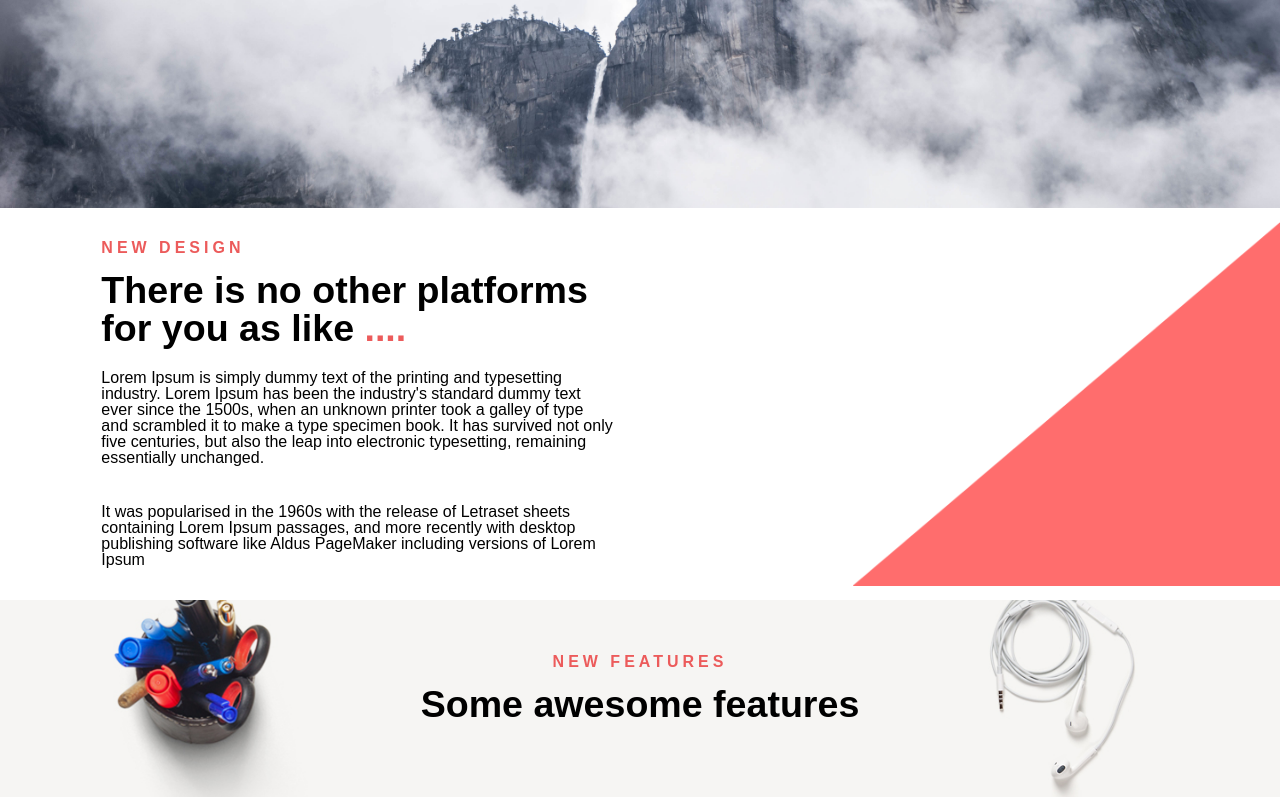
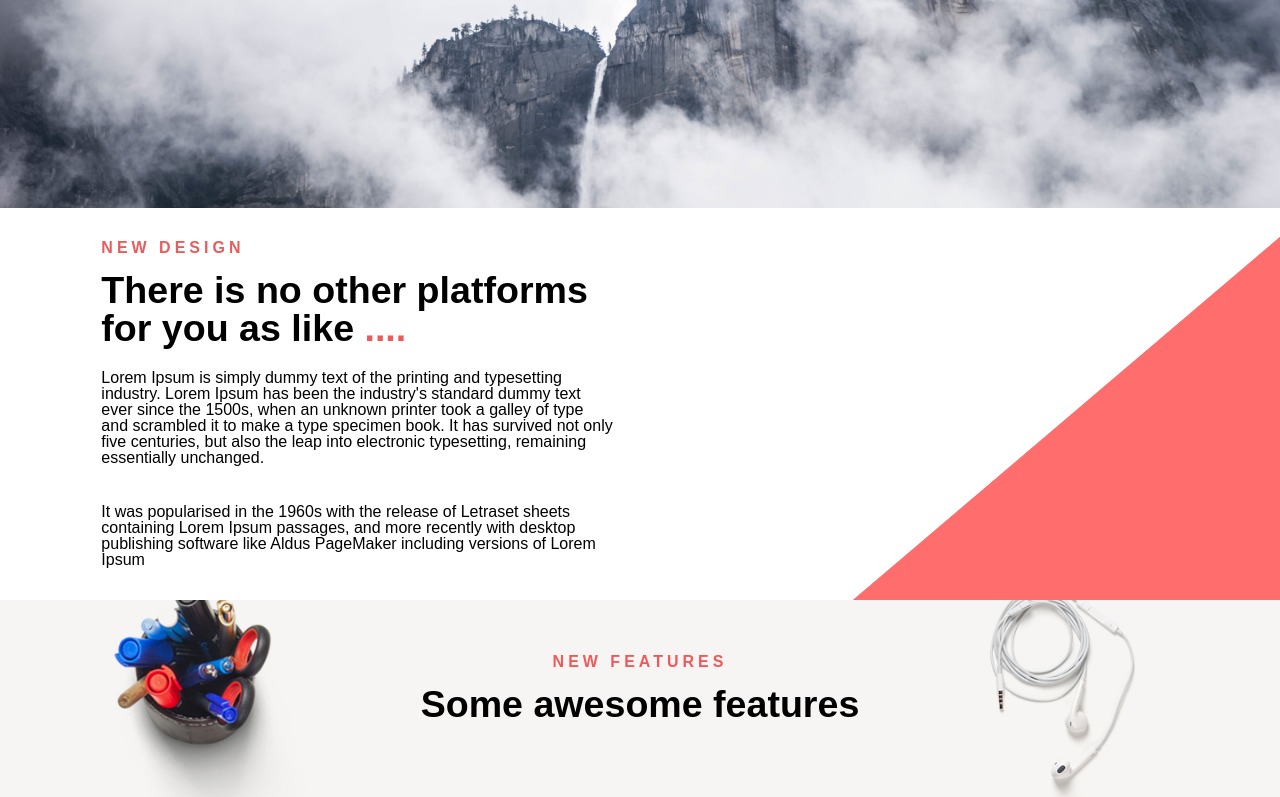
Before and after one commit to ehsanh06/dummy-marketing, a React (Create React App) app in the folder dummy-marketing/: page / in a window 1280 px wide. Shown: the part 512-1309 px from the top of the page. Built offline with nearby package versions, Linux system fonts and the light colour scheme; a web font is replaced by a local one.

Commit message:
styling tweak on accent section.design

```diff
--- a/dummy-marketing/src/component/App.css
+++ b/dummy-marketing/src/component/App.css
@@ -188,9 +188,8 @@ section.design div#accent-container {
     display: block;
     width: 100%;
     background-repeat: no-repeat;
-    background-position: right;
-    background-size: contain;
-    height: auto;
+    background-position: 0px;
+    background-size: cover;
 }
 
 @media screen and (max-width: 768px) {
```
